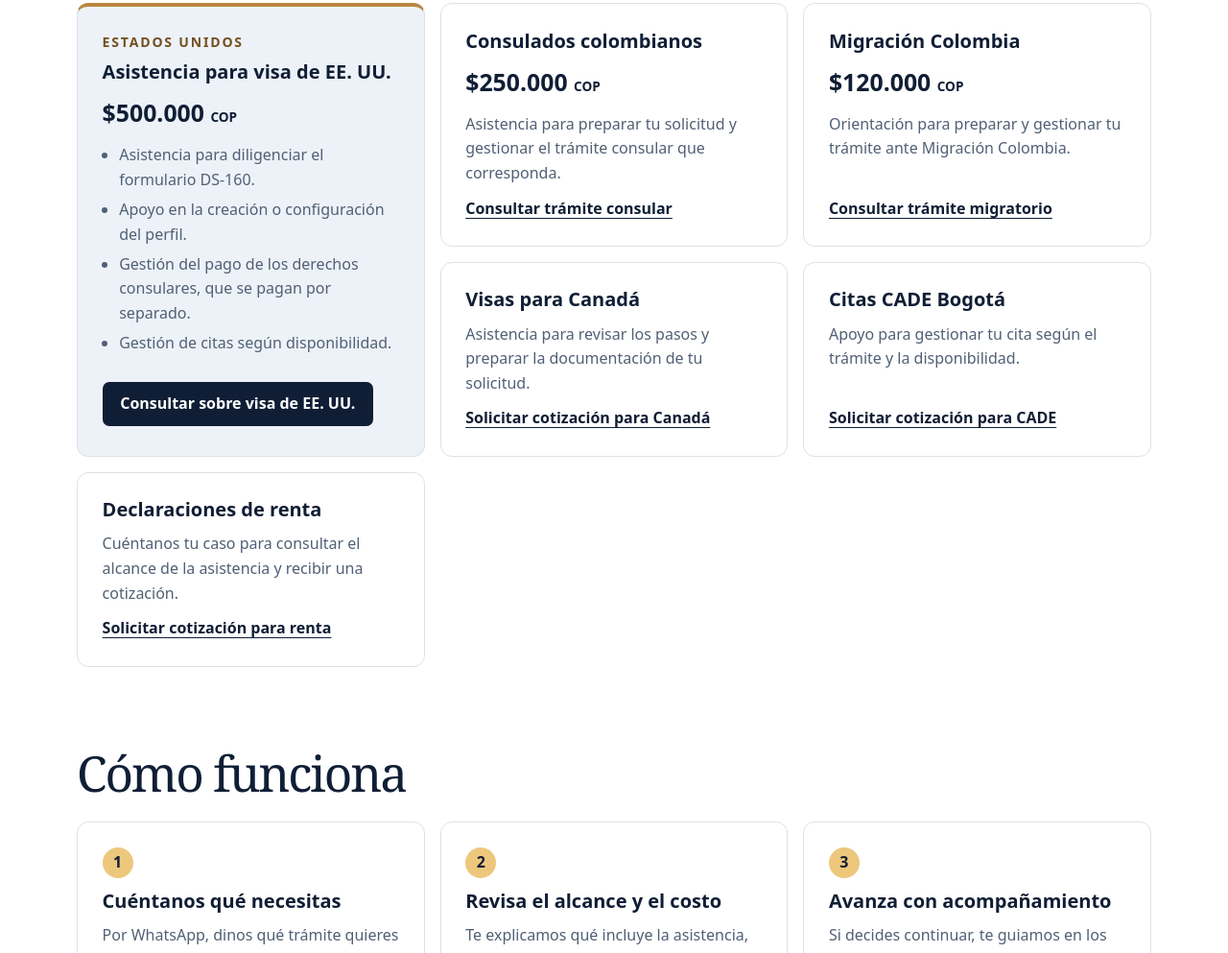
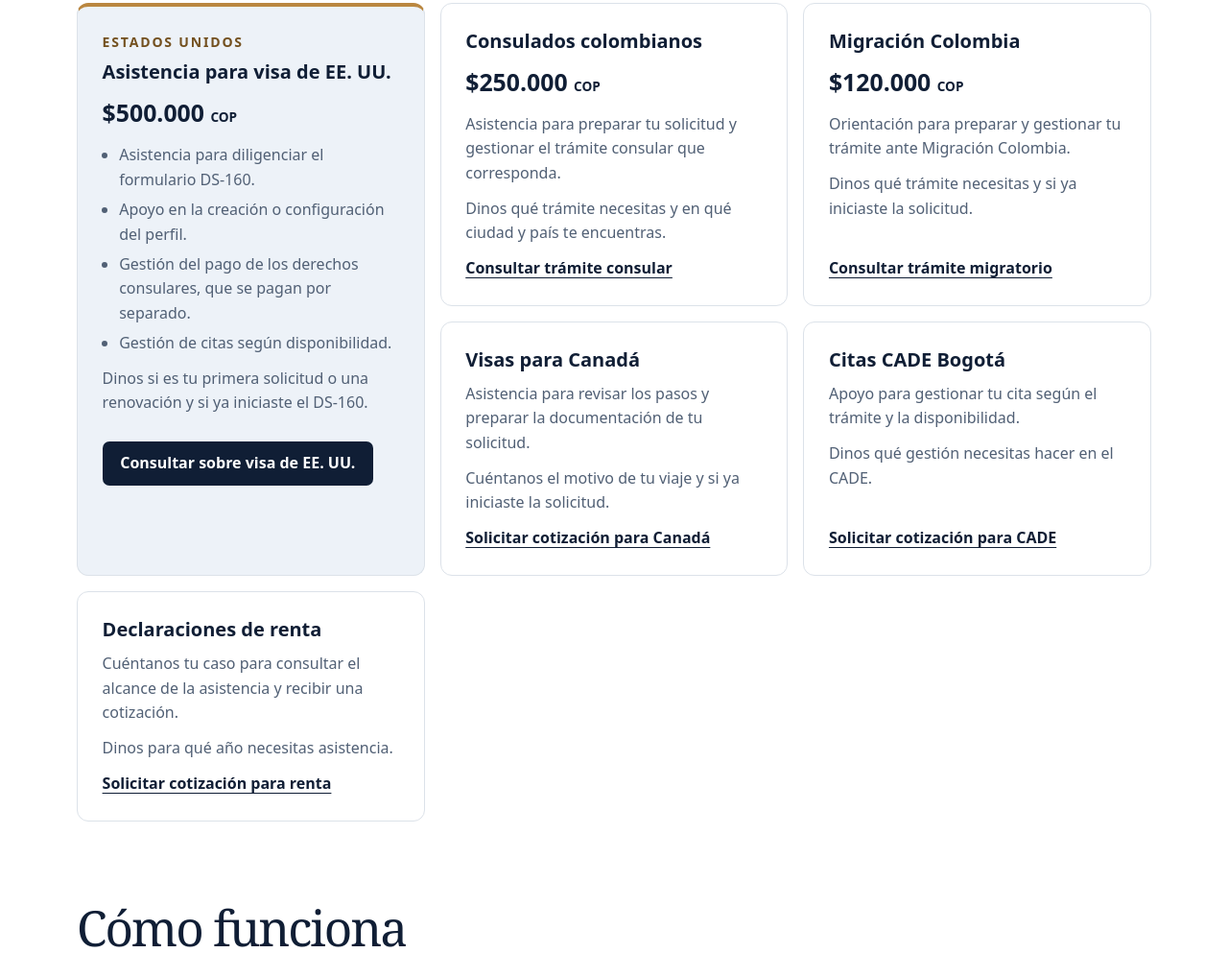
Before and after one commit to cristian72421/lucris, a plain HTML site: page index.html in a window 1280 px wide. Shown: the part 952-1945 px from the top of the page at 96% size. Drawn offline with Linux system fonts and the light colour scheme.

Commit message:
Personaliza las consultas de WhatsApp por servicio

```diff
--- a/index.html
+++ b/index.html
@@ -55,34 +55,40 @@
             <li>Gestión del pago de los derechos consulares, que se pagan por separado.</li>
             <li>Gestión de citas según disponibilidad.</li>
           </ul>
-          <a class="button dark" href="https://wa.me/573142862872?text=Hola%2C%20quiero%20informaci%C3%B3n%20sobre%20la%20asistencia%20para%20visa%20de%20EE.%20UU.">Consultar sobre visa de EE. UU.</a>
+          <p>Dinos si es tu primera solicitud o una renovación y si ya iniciaste el DS-160.</p>
+          <a class="button dark" href="https://wa.me/573142862872?text=Hola%2C%20quiero%20consultar%20sobre%20una%20visa%20de%20EE.%20UU.%20Mi%20solicitud%20es%20%5Bprimera%20vez%20o%20renovaci%C3%B3n%5D%20y%20%5Bya%20inici%C3%A9%20%2F%20a%C3%BAn%20no%20inici%C3%A9%5D%20el%20DS-160.">Consultar sobre visa de EE. UU.</a>
         </article>
         <article class="card">
           <h3>Consulados colombianos</h3>
           <p class="price">$250.000 <small>COP</small></p>
           <p>Asistencia para preparar tu solicitud y gestionar el trámite consular que corresponda.</p>
-          <a href="https://wa.me/573142862872?text=Hola%2C%20quiero%20consultar%20sobre%20un%20tr%C3%A1mite%20consular%20colombiano.">Consultar trámite consular</a>
+          <p>Dinos qué trámite necesitas y en qué ciudad y país te encuentras.</p>
+          <a href="https://wa.me/573142862872?text=Hola%2C%20quiero%20consultar%20sobre%20un%20tr%C3%A1mite%20consular%20colombiano.%20Necesito%20%5Btr%C3%A1mite%5D%20y%20estoy%20en%20%5Bciudad%2C%20pa%C3%ADs%5D.">Consultar trámite consular</a>
         </article>
         <article class="card">
           <h3>Migración Colombia</h3>
           <p class="price">$120.000 <small>COP</small></p>
           <p>Orientación para preparar y gestionar tu trámite ante Migración Colombia.</p>
-          <a href="https://wa.me/573142862872?text=Hola%2C%20quiero%20consultar%20sobre%20un%20tr%C3%A1mite%20ante%20Migraci%C3%B3n%20Colombia.">Consultar trámite migratorio</a>
+          <p>Dinos qué trámite necesitas y si ya iniciaste la solicitud.</p>
+          <a href="https://wa.me/573142862872?text=Hola%2C%20quiero%20consultar%20sobre%20un%20tr%C3%A1mite%20ante%20Migraci%C3%B3n%20Colombia.%20Necesito%20%5Btr%C3%A1mite%5D%20y%20%5Bya%20inici%C3%A9%20%2F%20a%C3%BAn%20no%20inici%C3%A9%5D%20la%20solicitud.">Consultar trámite migratorio</a>
         </article>
         <article class="card">
           <h3>Visas para Canadá</h3>
           <p>Asistencia para revisar los pasos y preparar la documentación de tu solicitud.</p>
-          <a href="https://wa.me/573142862872?text=Hola%2C%20quiero%20cotizar%20la%20asistencia%20para%20una%20visa%20de%20Canad%C3%A1.">Solicitar cotización para Canadá</a>
+          <p>Cuéntanos el motivo de tu viaje y si ya iniciaste la solicitud.</p>
+          <a href="https://wa.me/573142862872?text=Hola%2C%20quiero%20cotizar%20la%20asistencia%20para%20una%20visa%20de%20Canad%C3%A1.%20Viajo%20por%20%5Bmotivo%5D%20y%20%5Bya%20inici%C3%A9%20%2F%20a%C3%BAn%20no%20inici%C3%A9%5D%20la%20solicitud.">Solicitar cotización para Canadá</a>
         </article>
         <article class="card">
           <h3>Citas CADE Bogotá</h3>
           <p>Apoyo para gestionar tu cita según el trámite y la disponibilidad.</p>
-          <a href="https://wa.me/573142862872?text=Hola%2C%20quiero%20cotizar%20la%20gesti%C3%B3n%20de%20una%20cita%20CADE%20Bogot%C3%A1.">Solicitar cotización para CADE</a>
+          <p>Dinos qué gestión necesitas hacer en el CADE.</p>
+          <a href="https://wa.me/573142862872?text=Hola%2C%20quiero%20cotizar%20la%20gesti%C3%B3n%20de%20una%20cita%20CADE%20en%20Bogot%C3%A1%20para%20%5Btr%C3%A1mite%5D.">Solicitar cotización para CADE</a>
         </article>
         <article class="card">
           <h3>Declaraciones de renta</h3>
           <p>Cuéntanos tu caso para consultar el alcance de la asistencia y recibir una cotización.</p>
-          <a href="https://wa.me/573142862872?text=Hola%2C%20quiero%20cotizar%20la%20asistencia%20para%20mi%20declaraci%C3%B3n%20de%20renta.">Solicitar cotización para renta</a>
+          <p>Dinos para qué año necesitas asistencia.</p>
+          <a href="https://wa.me/573142862872?text=Hola%2C%20quiero%20cotizar%20la%20asistencia%20para%20mi%20declaraci%C3%B3n%20de%20renta%20del%20a%C3%B1o%20gravable%20%5Ba%C3%B1o%5D.">Solicitar cotización para renta</a>
         </article>
       </div>
     </section>
```
